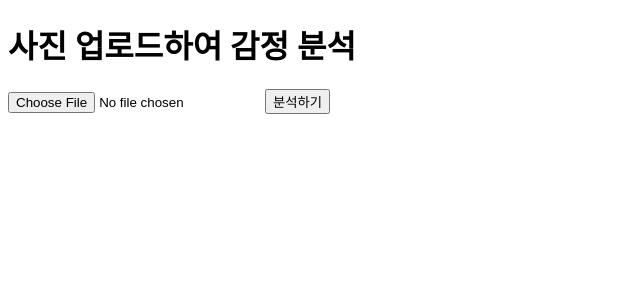
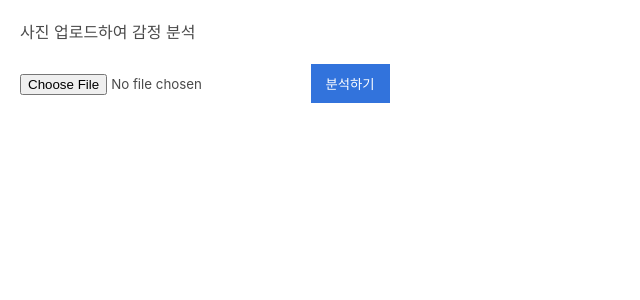
Before and after one commit to dzknight/EMOT0806, a Flask app: page / in a window 1280 px wide. Shown: the top 300 px of the page, without its empty margins (0-640 px from the left). Run offline with Flask 3, Linux system fonts and the light colour scheme.

Commit message:
페이지 레이아웃 수정

```diff
--- a/templates/index.html
+++ b/templates/index.html
@@ -2,6 +2,46 @@
 <html>
 <head>
     <title>얼굴 감정 분석</title>
+    <link rel="stylesheet" href="https://cdnjs.cloudflare.com/ajax/libs/bulma/0.9.3/css/bulma.min.css">
+    <style>
+        body {
+            padding: 20px;
+        }
+        h1 {
+            color: #4A4A4A;
+        }
+        form {
+            margin-top: 20px;
+        }
+        input[type="file"] {
+            margin-bottom: 10px;
+        }
+        button {
+            background-color: #3273DC;
+            color: white;
+            border: none;
+            padding: 10px 15px;
+            cursor: pointer;
+        }
+        button:hover {
+            background-color: #275A91;
+        }
+        a {
+            color: #3273DC;
+            text-decoration: none;
+        }
+        a:hover {
+            text-decoration: underline;
+        }
+    </style>
+    <script src="https://cdnjs.cloudflare.com/ajax/libs/jquery/3.5.1/jquery.min.js"></script>
+    <script>
+        $(document).ready(function() {
+            $('form').on('submit', function() {
+                $('button').prop('disabled', true);
+            });
+        });
+    </script>
 </head>
 <body>
     <h1>사진 업로드하여 감정 분석</h1>
```
Also changed, not shown: templates/result.html (+23 -0 lines).
